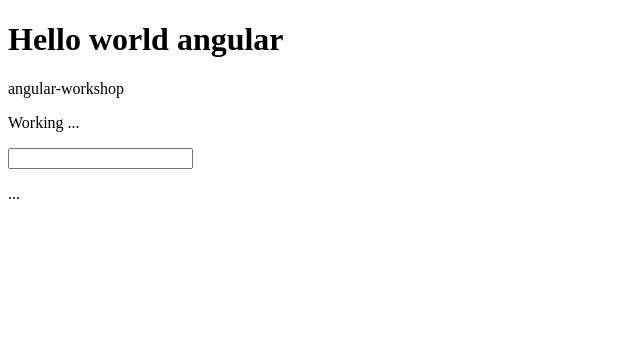
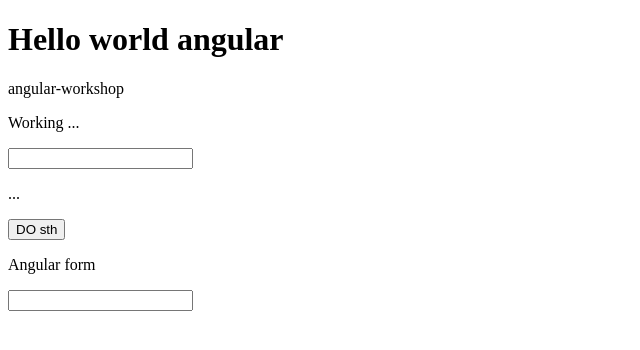
Before and after one commit to Oammiiime/angular-workshop, an Angular app: page / in a window 1280 px wide. Shown: the top 350 px of the page, without its empty margins (0-640 px from the left). Built offline with nearby package versions, Linux system fonts and the light colour scheme.

Commit message:
ng module form

```diff
--- a/src/app/app.component.html
+++ b/src/app/app.component.html
@@ -3,3 +3,7 @@
 <p>Working ...</p>
 <input type="text" (keyup)="onPress($event)" >
 <p>{{result}}</p>
+<button (click)="doSth()" >DO sth</button>
+<p>Angular form</p>
+<input type="text" [(ngModel)]="username" name="username"  >
+<p>{{username}}</p>
--- a/src/app/app.component.ts
+++ b/src/app/app.component.ts
@@ -8,6 +8,13 @@
 export class AppComponent {
   name = 'angular-workshop';
   result = "...";
+  data = ""
+  username = ""
+
+  doSth() {
+    console.log("Clicked ...");
+    this.result = "Change from clicked !!";
+  }
 
   onPress(event: any) {
     console.log(event.target.value);
--- a/src/app/app.module.ts
+++ b/src/app/app.module.ts
@@ -1,6 +1,6 @@
 import { NgModule } from '@angular/core';
 import { BrowserModule } from '@angular/platform-browser';
-
+import { FormsModule } from '@angular/forms';
 import { AppRoutingModule } from './app-routing.module';
 import { AppComponent } from './app.component';
 
@@ -10,7 +10,8 @@
   ],
   imports: [
     BrowserModule,
-    AppRoutingModule
+    AppRoutingModule,
+    FormsModule
   ],
   providers: [],
   bootstrap: [AppComponent]
```
